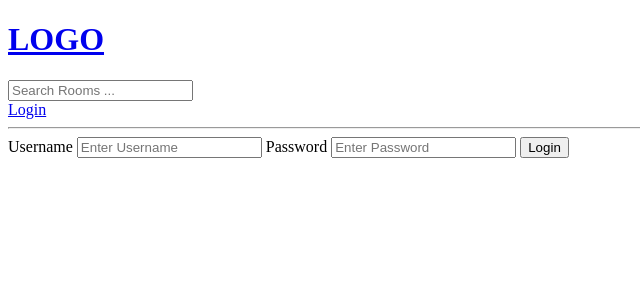
After one commit to AFT0ZERO/studybud_project, a Django app: page /login/ in a window 1280 px wide. The commit adds this page. Shown: the top 300 px of the page, without its empty margins (0-640 px from the left). Run offline with Django 5.2, Linux system fonts and the light colour scheme.

Commit message:
login and logout user

```diff
--- /dev/null
+++ b/studybud/base/templates/base/loign_register.html
@@ -0,0 +1,13 @@
+{% extends 'main.html' %}
+{%  block content %}
+<div>
+    <form action="" method="POST">
+        {% csrf_token %}
+        <label >Username</label>
+        <input type="text" name="username" placeholder="Enter Username">
+        <label >Password</label>
+        <input type="password" name="password" placeholder="Enter Password">
+        <input type="submit" value="Login">
+    </form>
+</div>
+{% endblock content %}
--- a/studybud/base/urls.py
+++ b/studybud/base/urls.py
@@ -1,6 +1,9 @@
 from django.urls import path
 from . import views
 urlpatterns = [
+
+    path('login/', views.loginPage, name="login"),
+    path('logout/', views.logoutUser, name="logout"),
     path('', views.home, name="home"),
     path('room/<str:pk>', views.room, name="room"),
     path('create-room/', views.createRoom, name="create-room"),
--- a/studybud/base/views.py
+++ b/studybud/base/views.py
@@ -1,8 +1,36 @@
 from django.shortcuts import render, redirect
+from django.contrib import messages
 from django.db.models import Q
+from django.contrib.auth.models import User
+from django.contrib.auth import authenticate,login,logout
 from .models import Room ,Topic
 from .forms import RoomForm
 # Create your views here.
+
+
+def loginPage(request):
+    if request.method =="POST":
+        username=request.POST.get('username')
+        password=request.POST.get('password')
+        try:
+            user = User.objects.get(username=username)
+        except:
+            messages.error(request, 'User does not exist')
+
+        user = authenticate(request , username=username , password= password)
+        if user is not None :
+            login(request, user)
+            return redirect('home')
+        else :
+            messages.error(request, 'User or Password is not exist')
+
+    context = {}
+    return render(request , 'base/loign_register.html',context)
+
+def logoutUser(request):
+    logout(request)
+    return redirect('home')
+
 def home(request):
 
     q = request.GET.get('q')  if request.GET.get('q') != None else ''
--- a/studybud/templates/main.html
+++ b/studybud/templates/main.html
@@ -8,6 +8,14 @@
 <body>
     {%include 'navbar.html'%}
 
+    {% if messages %}
+    <ul class="messages">
+        {% for message in messages %}
+        <li{% if message.tags %} class="{{ message.tags }}"{% endif %}>{{ message }}</li>
+        {% endfor %}
+    </ul>
+    {% endif %}
+
     {% block content%}
 
     {% endblock %}
--- a/studybud/templates/navbar.html
+++ b/studybud/templates/navbar.html
@@ -4,4 +4,10 @@
 <form action="{%url 'home'%}" method="GET">
     <input type="text" name="q" placeholder="Search Rooms ... ">
 </form>
+
+{%if request.user.is_authenticated%}
+<a href="{%url 'logout'%}">Logout</a>
+{%else%}
+<a href="{%url 'login'%}">Login</a>
+{%endif%}
 <hr>
```
